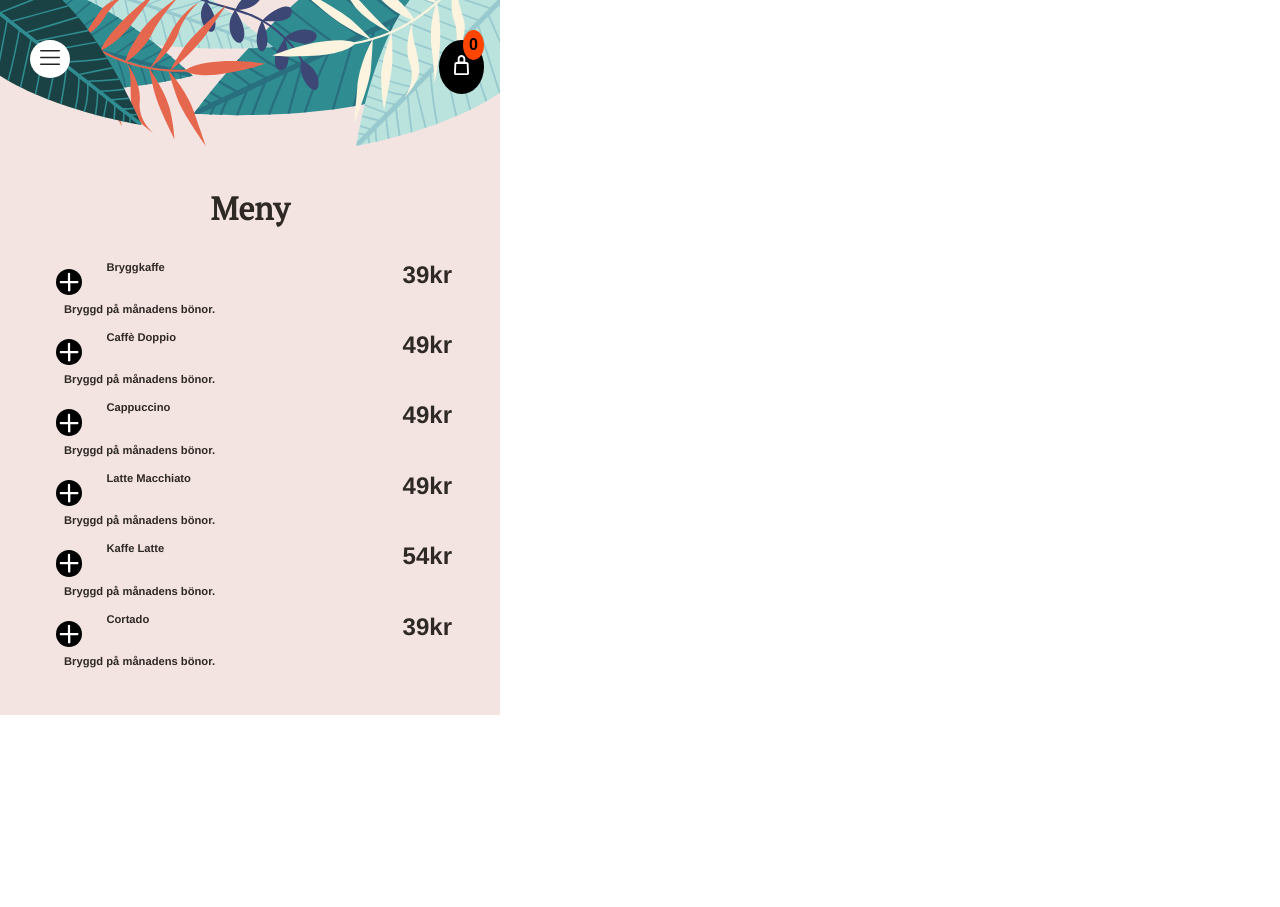
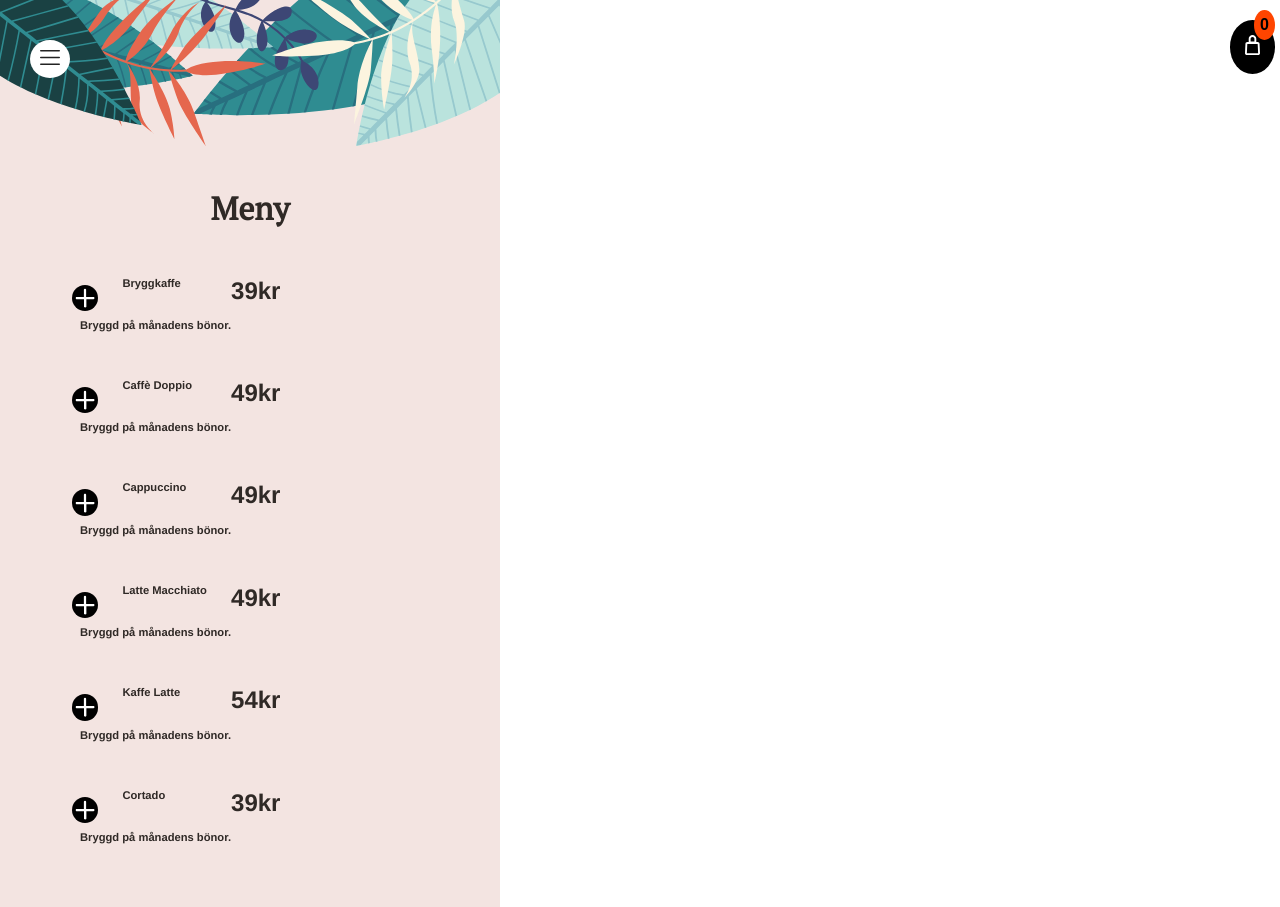
Before and after one commit to oskarskold/AirBean, a Vue app: page / in a window 1280 px wide. Before the commit the page ends 800 px from the top, so only its background shows below. Built offline with nearby package versions, Linux system fonts and the light colour scheme.

Commit message:
Added Cart solving total function in store

```diff
--- a/src/store/index.js
+++ b/src/store/index.js
@@ -7,7 +7,6 @@ Vue.use(Vuex);
 export default new Vuex.Store({
   state: {
     menu: menu,
-
     loginInfo: {
       name: "",
       email: "",
@@ -18,9 +17,18 @@ export default new Vuex.Store({
   mutations: {
     addToList(state, order) {
       state.orderList.push(order);
-      state.counter = state.orderList.length
-      console.log(state.orderList);
-
+      state.counter = state.orderList.length;
+      // console.log(state.orderList);
+    },
+  },
+  getters: {
+    setTotal(state) {
+      let total = 0;
+      for (var order in state.orderList) {
+        console.log(order);
+        total += order.price
+      }
+      return total;
     },
   },
   actions: {
--- a/src/views/Cart.vue
+++ b/src/views/Cart.vue
@@ -1,11 +1,51 @@
 <template>
   <div class="cart-wrapper">
     <h1>Din beställning</h1>
+    <main>
+      <ul v-for="order in orders" :key="order.id">
+        <li>{{ order.title }}</li>
+        <li>{{ order.price }} kr</li>
+      </ul>
+      <p>{{ Total }}</p>
+    </main>
   </div>
 </template>
 
 <script>
-export default {};
+export default {
+  computed: {
+    orders() {
+      return this.$store.state.orderList;
+    },
+    Total() {
+      return this.$store.getters.setTotal;
+    },
+  },
+};
 </script>
 
-<style></style>
+<style>
+main {
+  display: flex;
+  flex-direction: column;
+}
+ul {
+  margin: 1rem 2rem 1rem 1rem;
+  align-self: flex-start;
+  list-style-type: none;
+  display: flex;
+  flex-direction: column;
+}
+li {
+  margin: 0;
+  padding: 0;
+}
+li:nth-of-type(2) {
+  width: 40px;
+}
+
+ul li:nth-child(1) {
+  font-size: 1.5rem;
+  font-weight: 700;
+}
+</style>
--- a/src/views/Menu.vue
+++ b/src/views/Menu.vue
@@ -9,10 +9,11 @@
           <img src="../assets/graphics/navicon.svg" width="20" />
         </button>
       </router-link>
-
-      <button class="bag-btn">
-        <img src="../assets/graphics/bag.svg" width="15" />
-      </button>
+      <router-link to="/cart">
+        <button class="bag-btn">
+          <img src="../assets/graphics/bag.svg" width="15" />
+        </button>
+      </router-link>
       <button class="counter-btn">
         {{ showCounter }}
       </button>
@@ -86,7 +87,8 @@ h1 {
   border-radius: 50%;
   border: none;
   position: absolute;
-  top: 40px;
+  top: 20px;
+  right: 5px;
 }
 .cart {
   display: flex;
@@ -101,7 +103,8 @@ h1 {
   font-size: 1rem;
   font-weight: 700;
   position: absolute;
-  top: 30px;
+  top: 10px;
+  right: 5px;
 }
 li {
   color: #2f2926;
```
